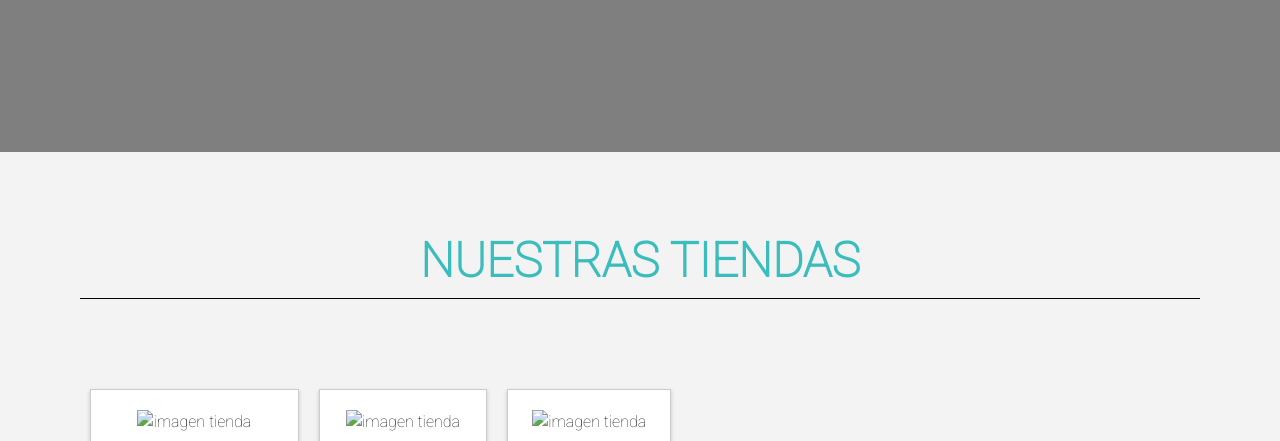
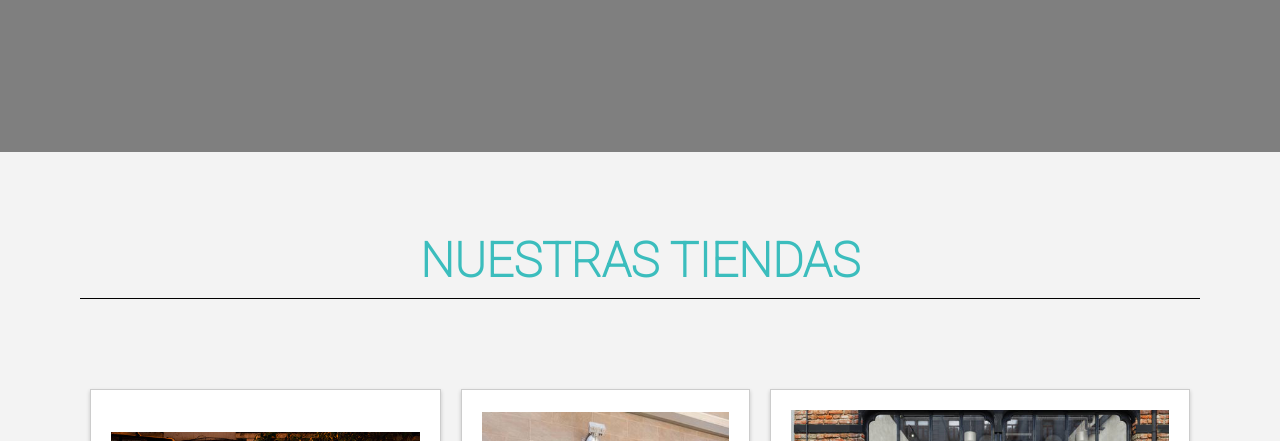
Before and after one commit to NicoleRBuendia/tercer-pre-entrega, a website: page pages/tienda.html in a window 1280 px wide. Shown: the part 488-929 px from the top of the page. Drawn offline with nearby package versions, Linux system fonts and the light colour scheme; the site is published under a folder, as on GitHub Pages, so addresses that start at the root find nothing.

Commit message:
subiendo tercera entrega

```diff
--- a/pages/tienda.html
+++ b/pages/tienda.html
@@ -53,17 +53,17 @@
     <div class="contenedorTiendas">
 
         <div class="tarjeta">
-            <img src="/img/tienda.jpg" alt="imagen tienda">
+            <img src="../img/tienda.jpg" alt="imagen tienda">
             <p class="tituloProducto">Santiago Centro</p>
         </div>
 
         <div class="tarjeta">
-            <img src="/img/tiendahuechuraba.jpg" alt="imagen tienda">
+            <img src="../img/tiendahuechuraba.jpg" alt="imagen tienda">
             <p class="tituloProducto">Huechuraba</p>
         </div>
 
         <div class="tarjeta">
-            <img src="/img/tiendaLasCondes.jpg" alt="imagen tienda">
+            <img src="../img/tiendaLasCondes.jpg" alt="imagen tienda">
             <p class="tituloProducto">Las Condes</p>
         </div>
 
```
